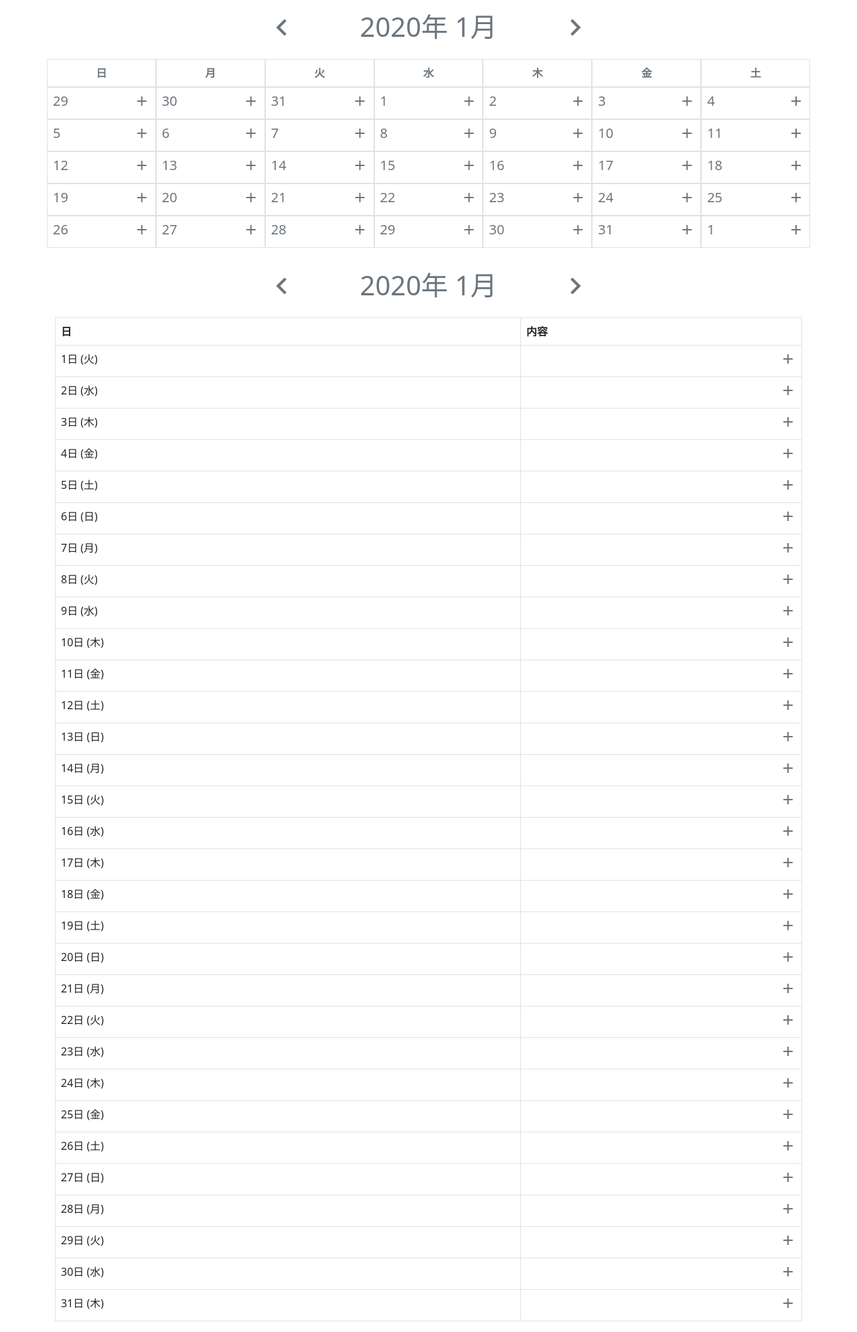
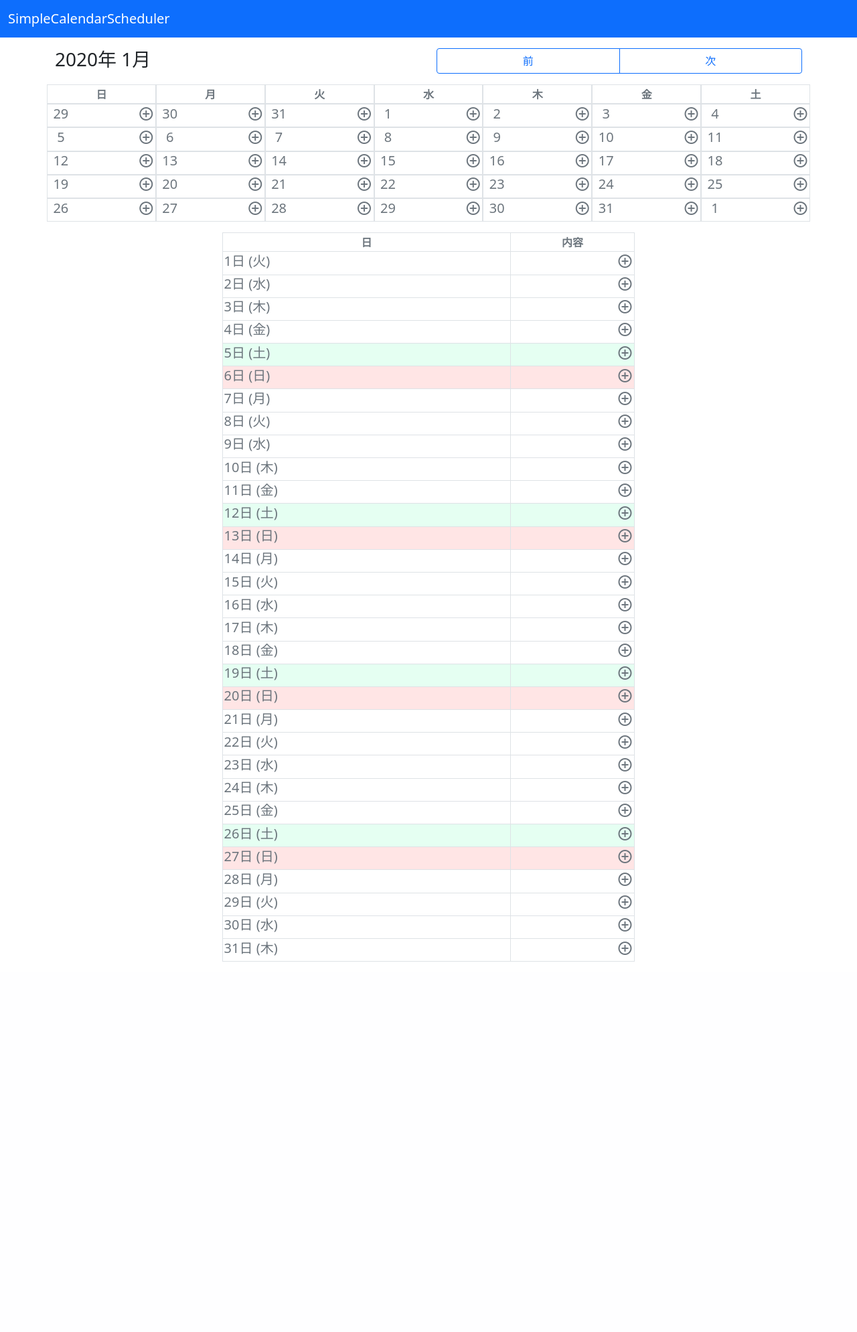
Before and after one commit to naru770/calendar-scheduler-flask, a Flask app: page /2020/1 in a window 1280 px wide. Shown: the whole page at 67% size. After the commit the page ends 1436 px from the top, so only its background shows below. Run offline with Flask 2, Linux system fonts and the light colour scheme; tables that the repository leaves empty hold one stand-in row (values such as "Sample post"); lists and menus that the app fills with data are empty; some libraries are stand-ins or nearby versions.

Commit message:
fixed details

```diff
--- /dev/null
+++ b/static/css/fix.css
@@ -0,0 +1,3 @@
+th, td {
+  padding: 0.1rem 0.1rem !important;
+}
--- a/templates/base.html
+++ b/templates/base.html
@@ -4,21 +4,20 @@
 <head>
   <meta charset="utf-8">
   <meta name="viewport" content="width=device-width, initial-scale=1.0">
-  <!-- Bootstrap -->
-  <link href="https://cdn.jsdelivr.net/npm/bootstrap@5.1.1/dist/css/bootstrap.min.css" rel="stylesheet"
-    integrity="sha384-F3w7mX95PdgyTmZZMECAngseQB83DfGTowi0iMjiWaeVhAn4FJkqJByhZMI3AhiU" crossorigin="anonymous">
-  <script src="https://cdn.jsdelivr.net/npm/bootstrap@5.1.1/dist/js/bootstrap.bundle.min.js"
-    integrity="sha384-/bQdsTh/da6pkI1MST/rWKFNjaCP5gBSY4sEBT38Q/9RBh9AH40zEOg7Hlq2THRZ"
-    crossorigin="anonymous"></script>
 
-  <!-- Google icon -->
-  <link href="https://fonts.googleapis.com/css2?family=Material+Icons" rel="stylesheet"
-  crossorigin="anonymous">
+  <link href="https://cdn.jsdelivr.net/npm/bootstrap@5.0.2/dist/css/bootstrap.min.css" rel="stylesheet" integrity="sha384-EVSTQN3/azprG1Anm3QDgpJLIm9Nao0Yz1ztcQTwFspd3yD65VohhpuuCOmLASjC" crossorigin="anonymous">
+  <link href="https://fonts.googleapis.com/css?family=Material+Icons|Material+Icons+Outlined|Material+Icons+Round|Material+Icons+Sharp|Material+Icons+Two+Tone" rel="stylesheet">
+  <link rel="stylesheet" href="{{ url_for('static', filename='css/fix.css') }}">
 
   <title>{{ title }}</title>
 </head>
 
 <body>
+  <nav class="navbar navbar-dark bg-primary">
+    <div class="container-fluid">
+      <a class="navbar-brand">SimpleCalendarScheduler</a>
+    </div>
+  </nav>
   {% block content %}
 
   {% endblock %}
--- a/templates/home.html
+++ b/templates/home.html
@@ -1,26 +1,21 @@
 {% extends "base.html" %}
 {% block content %}
 
-<div class="container" id="pc_calendar">
+<div class="container mt-3" id="controller">
+  <div class="row">
+  <div class="col">
+    <span class="h3">
+      {{ this_month.year }}年 {{ this_month.month }}月
+    </span>
+  </div>
+  <div class="btn-group col" role="group">
+    <a href="/{{ prev_month.strftime('%Y/%m') }}" type="button" class="btn btn-outline-primary">前</a>
+    <a href="/{{ next_month.strftime('%Y/%m') }}" type="button" class="btn btn-outline-primary">次</a>
+  </div>
+</div>
+</div>
 
-  <div class="row p-3 mx-auto w-50">
-    <div class="col-md-2" style="text-align: center;">
-      <a href="/{{ prev_month.strftime('%Y/%m') }}" type="button" class="text-secondary">
-        <i class="material-icons" style="font-size: 50px;">chevron_left</i>
-      </a>
-    </div>
-    <div class="col-md-8">
-      <h1 class="text-secondary text-center">
-        {{ calendar_rows[1][0].date.year }}年 {{calendar_rows[1][0].date.month }}月
-      </h1>
-    </div>
-    <div class="col-md-2" style="text-align: center;">
-      <a href="/{{ next_month.strftime('%Y/%m') }}" type="button" class="text-secondary">
-        <i class="material-icons" style="font-size: 50px;">chevron_right</i>
-      </a>
-    </div>
-  </div>
-
+<div class="container mt-3" id="pc_calendar">
   <table class="table table-bordered">
     <!-- top row -->
     <tr class="row">
@@ -33,11 +28,11 @@
     <tr class="row">
       {% for j in range(7) %}
       {% set cal_day = calendar_rows[i][j] %}
-      <th class="text-center col">
+      <td class="text-center col">
         <!-- day -->
         <div>
           <div class="row">
-            <div class="col" style="text-align: left;">
+            <div class="col">
               <span class="h5
                 {% if cal_day.date.month != calendar_rows[1][0].month %}
                   text-muted text-opacity-50
@@ -55,7 +50,9 @@
             </div>
             <div class="col" style="text-align: right;">
               <a href="/add_event/{{ cal_day.date.strftime('%Y/%m/%d') }}">
-                <i class="material-icons text-muted">add</i>
+                <span class="material-icons-outlined text-muted">
+                  add_circle_outline
+                </span>
               </a>
             </div>
           </div>
@@ -79,7 +76,7 @@
             {% endfor %}
           </div>
         </div>
-      </th>
+      </td>
       {% endfor %}
     </tr>
     {% endfor %}
@@ -87,38 +84,28 @@
 </div>
 
 
-<div class="container" id="sp_calendar">
-  <div class="row p-3 mx-auto w-50">
-    <div class="col-md-2" style="text-align: center;">
-      <a href="/{{ prev_month.strftime('%Y/%m') }}" type="button" class="text-secondary">
-        <i class="material-icons" style="font-size: 50px;">chevron_left</i>
-      </a>
-    </div>
-    <div class="col-md-8">
-      <h1 class="text-secondary text-center">
-        {{ calendar_rows[1][0].date.year }}年 {{calendar_rows[1][0].date.month }}月
-      </h1>
-    </div>
-    <div class="col-md-2" style="text-align: center;">
-      <a href="/{{ next_month.strftime('%Y/%m') }}" type="button" class="text-secondary">
-        <i class="material-icons" style="font-size: 50px;">chevron_right</i>
-      </a>
-    </div>
-  </div>
+<div class="container mt-3" id="sp_calendar">
 
   <table class="table table-bordered">
     <tr>
       {% for w in ["日", "内容"] %}
-      <th>{{ w }}</th>
+      <th class="text-center text-secondary">{{ w }}</th>
       {% endfor %}
     </tr>
     {% for i in range(5) %}
     {% for j in range(7) %}
     {% set cal_day = calendar_rows[i][j] %}
     {% if cal_day.date.month == this_month.month %}
-    <tr>
+    <tr style="background-color:
+    {% if cal_day.date.weekday() == 6 %}
+      #e5fff2
+    {% elif cal_day.date.weekday() == 0 %}
+      #ffe5e5
+    {% endif %}">
       <td>
-        {{ cal_day.date.day }}日 ({{ week[cal_day.date.weekday()] }})
+        <span class="h5 text-secondary">
+          {{ cal_day.date.day }}日 ({{ week[cal_day.date.weekday()] }})
+        </span>
       </td>
       <td>
         {% for event in cal_day.events %}
@@ -139,7 +126,9 @@
         {% endfor %}
         <div class="col" style="text-align: right;">
           <a href="/add_event/{{ cal_day.date.strftime('%Y/%m/%d') }}">
-            <i class="material-icons text-muted">add</i>
+            <span class="material-icons-outlined text-muted">
+              add_circle_outline
+            </span>
           </a>
         </div>
       </td>
@@ -148,13 +137,17 @@
     {% endfor %}
     {% endfor %}
   </table>
+
 </div>
 
-<!-- スマホならカレンダーを削除 -->
+<!-- デバイスによって表示を変える -->
 <script>
   if (navigator.userAgent.match(/iPhone|Android.*Mobile/)) {
     document.getElementById('pc_calendar').remove();
   }
+  else {
+    document.getElementById('sp_calendar').setAttribute('class', 'container w-50');
+  }
 </script>
 
 {% endblock %}
```
